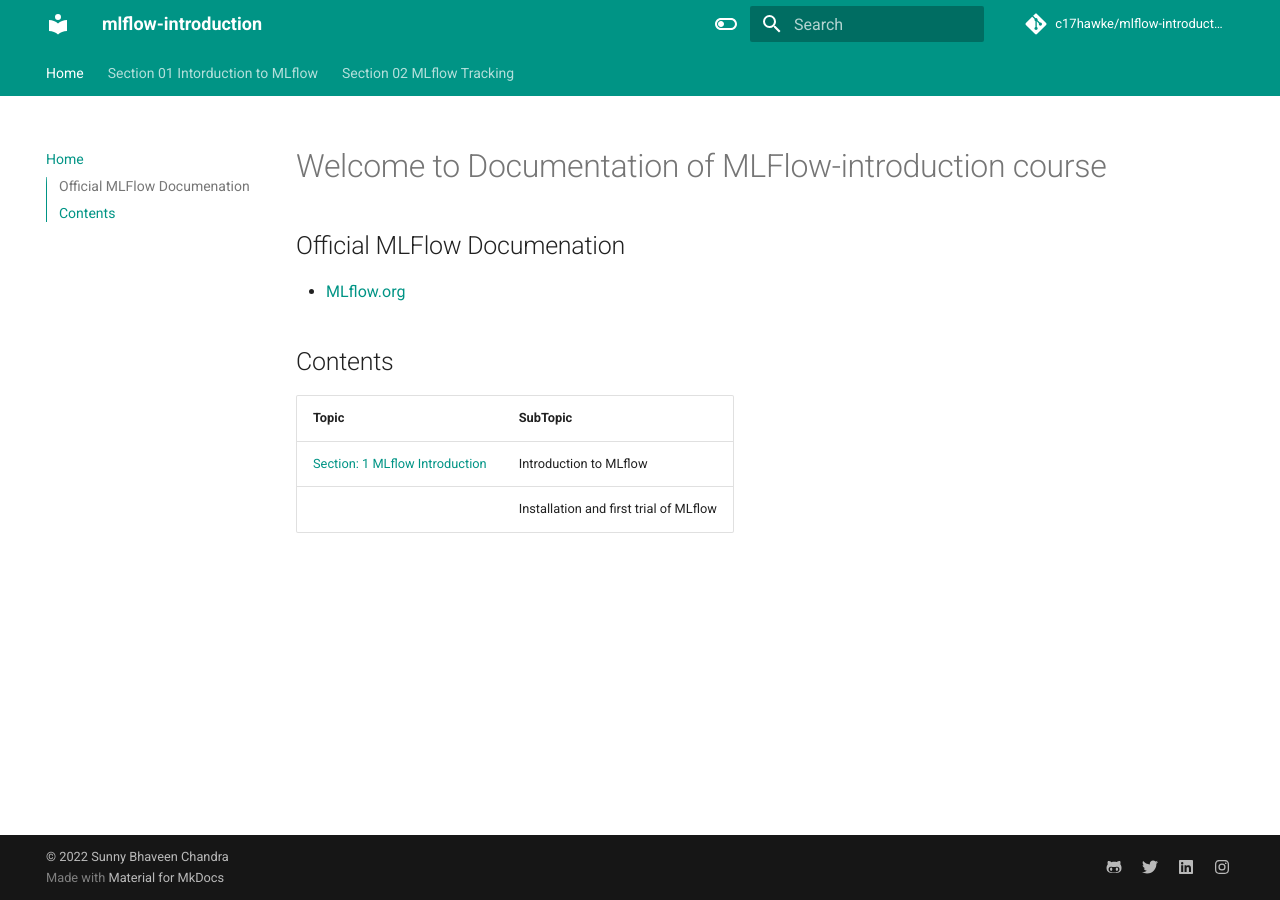
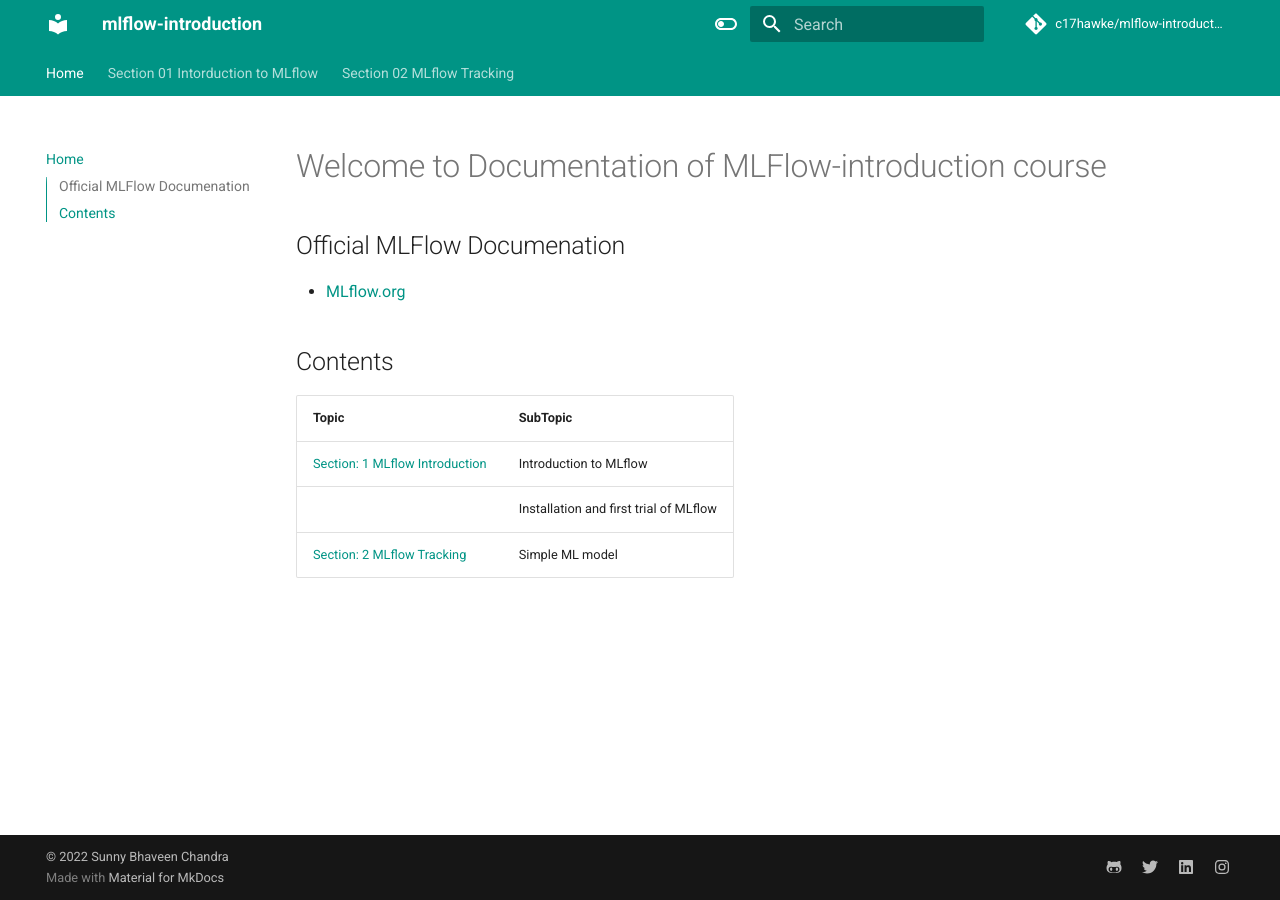
Before and after one commit to c17hawke/mlflow-introduction, an MkDocs documentation site: the page built from docs/index.md, in a window 1280 px wide. Built offline with MkDocs 1.6.1 and Material for MkDocs 9.7.7, drawn with Linux system fonts in a browser that asks for light colours; comment, search, counter and statistics services are not loaded.

Commit message:
Section 2 index updated

```diff
--- a/docs/index.md
+++ b/docs/index.md
@@ -9,3 +9,4 @@
 |-|-|
 |[Section: 1 MLflow Introduction](./Section_001_MLflow_Introduction/) | Introduction to MLflow |
 || Installation and first trial of MLflow |
+|[Section: 2 MLflow Tracking](./Section_002_MLflow_Tracking/) | Simple ML model|
```
